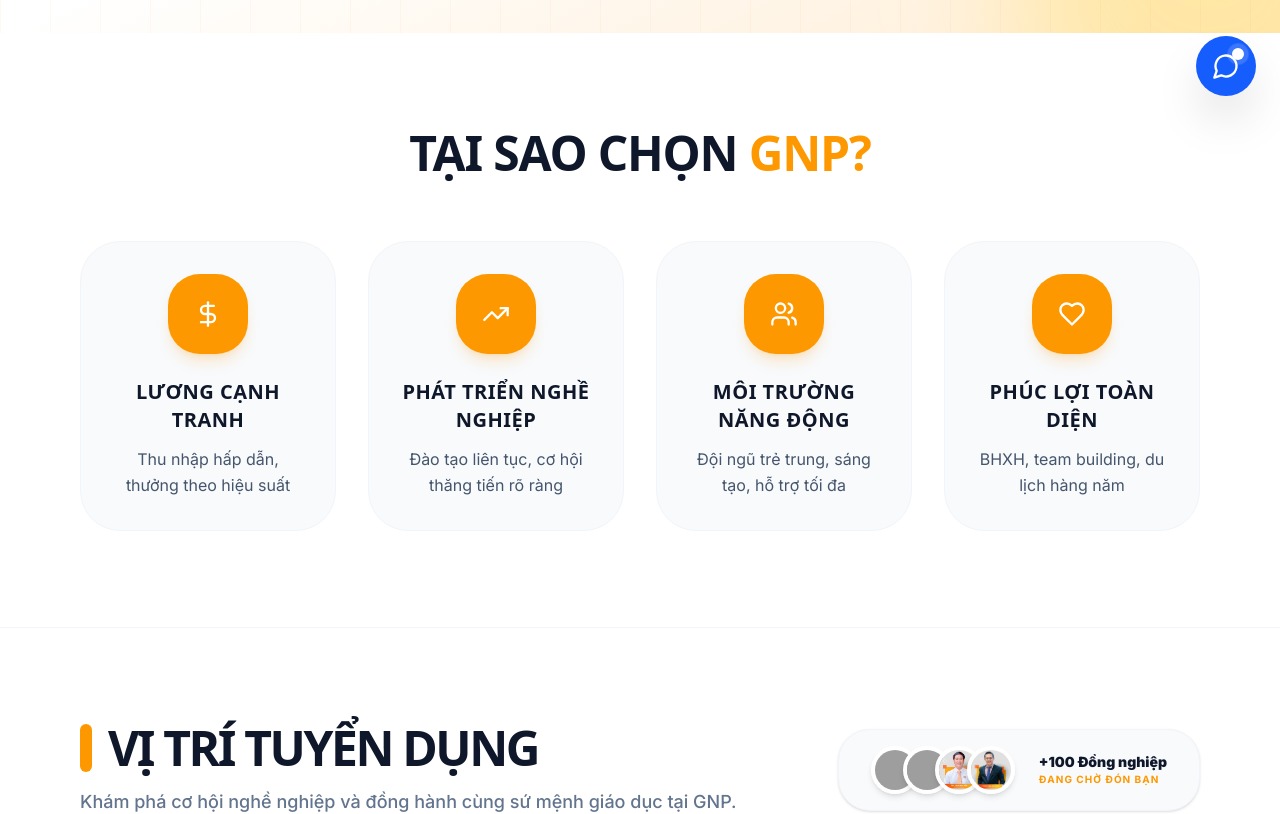
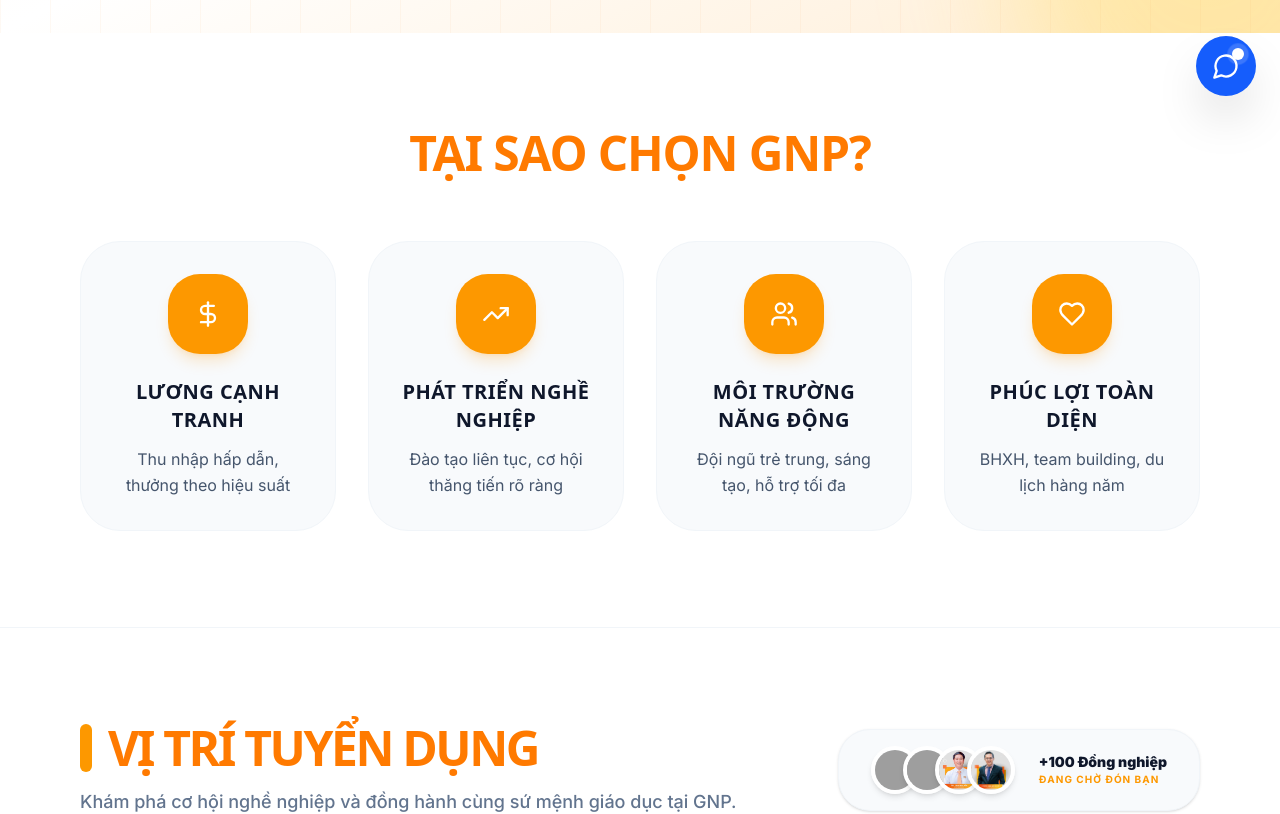
Before and after one commit to WinYoon0101/GNP-WEB-V7, a Next.js app: page /tuyen-dung in a window 1280 px wide. Shown: the part 680-1494 px from the top of the page. Built offline with nearby package versions, Linux system fonts and the light colour scheme; grey boxes are pictures that could not be loaded; a web font is replaced by a local one.

Commit message:
Update text color

```diff
--- a/app/tuyen-dung/page.tsx
+++ b/app/tuyen-dung/page.tsx
@@ -188,8 +188,8 @@ export default function TuyenDungPage() {
 
         <ScrollReveal animation="fadeInUp"><section className="py-24 bg-white">
           <div className="container mx-auto px-4 md:px-20">
-            <h2 className="text-4xl md:text-5xl font-black text-center mb-16 text-slate-900 uppercase tracking-tight">
-              Tại Sao Chọn <span className="text-primary">GNP?</span>
+            <h2 className="text-4xl md:text-5xl font-black text-center mb-16 text-[#FF7A00] uppercase tracking-tight">
+              Tại Sao Chọn GNP?
             </h2>
             <div className="grid grid-cols-2 lg:grid-cols-4 gap-4 sm:gap-8">
               {benefits.map((benefit, index) => (
@@ -212,7 +212,7 @@ export default function TuyenDungPage() {
           <div className="container mx-auto px-4 md:px-20">
             <div className="flex flex-col md:flex-row items-center justify-between mb-16 gap-8">
               <div className="max-w-2xl text-center md:text-left">
-                <h2 className="text-4xl md:text-5xl font-black text-slate-900 uppercase tracking-tighter mb-4 flex items-center justify-center md:justify-start gap-4">
+                <h2 className="text-4xl md:text-5xl font-black text-[#FF7A00] uppercase tracking-tighter mb-4 flex items-center justify-center md:justify-start gap-4">
                   <div className="w-3 h-12 bg-primary rounded-full hidden md:block" />
                   VỊ TRÍ TUYỂN DỤNG
                 </h2>
--- a/components/BenefitsSection.tsx
+++ b/components/BenefitsSection.tsx
@@ -55,7 +55,7 @@ export function BenefitsSection() {
           <div className="grid lg:grid-cols-2 gap-8 sm:gap-12 items-center relative z-10">
             {/* Left Side: Text and Features */}
             <div className="animate-fade-in-up">
-              <h2 className="text-xl sm:text-4xl lg:text-5xl font-black text-[#1a365d] mb-6 sm:mb-8 lg:mb-10 leading-tight uppercase tracking-wide drop-shadow-sm sm:w-max sm:pr-12">
+              <h2 className="text-xl sm:text-4xl lg:text-5xl font-black text-[#FF7A00] mb-6 sm:mb-8 lg:mb-10 leading-tight uppercase tracking-wide drop-shadow-sm sm:w-max sm:pr-12">
                 ĐỘI NGŨ GIÁO VIÊN<br />
                 CHUYÊN NGHIỆP
               </h2>
--- a/components/contact.tsx
+++ b/components/contact.tsx
@@ -131,7 +131,7 @@ export function Contact() {
 
               <div className="p-8 lg:p-10">
                 <div className="mb-8">
-                  <h3 className="text-2xl md:text-4xl font-black text-slate-800 mb-2">
+                  <h3 className="text-2xl md:text-4xl font-black text-[#FF7A00] mb-2">
                     Đăng ký tư vấn
                   </h3>
                   <p className="text-slate-500 font-medium text-sm">
--- a/components/flash-sale.tsx
+++ b/components/flash-sale.tsx
@@ -71,9 +71,9 @@ export function FlashSale() {
                 <span>Ưu đãi khai trương cơ sở mới</span>
               </div>
 
-              <h2 className="text-[32px] md:text-[42px] lg:text-[48px] xl:text-[54px] font-black text-slate-900 tracking-tight leading-[1.1]">
+              <h2 className="text-[32px] md:text-[42px] lg:text-[48px] xl:text-[54px] font-black text-[#FF7A00] tracking-tight leading-[1.1]">
                 CHỨNG CHỈ CỰC{" "}
-                <span className="text-[#F2701A] relative whitespace-nowrap">
+                <span className="text-slate-900 relative whitespace-nowrap">
                   PRO
                   <div className="absolute -bottom-1 left-0 w-full h-3 bg-[#F2701A]/10 -skew-x-12"></div>
                 </span>
--- a/components/staircase-course-cards.tsx
+++ b/components/staircase-course-cards.tsx
@@ -518,7 +518,7 @@ function RocketNode({ course, index, isLeft, onClick }: any) {
                 <span className="text-lg sm:text-xl md:text-2xl font-black leading-none drop-shadow-sm" style={{ color: course.color }}>
                     0{index + 1}
                 </span>
-                <course.icon className="w-3 h-3 sm:w-4 sm:h-4 md:w-5 md:h-5 text-current opacity-40 absolute bottom-1.5 sm:bottom-2" style={{ color: course.color }} />
+                {/* <course.icon className="w-3 h-3 sm:w-4 sm:h-4 md:w-5 md:h-5 text-current opacity-40 absolute bottom-1.5 sm:bottom-2" style={{ color: course.color }} /> */}
            </div>
        </div>
     </div>
```
